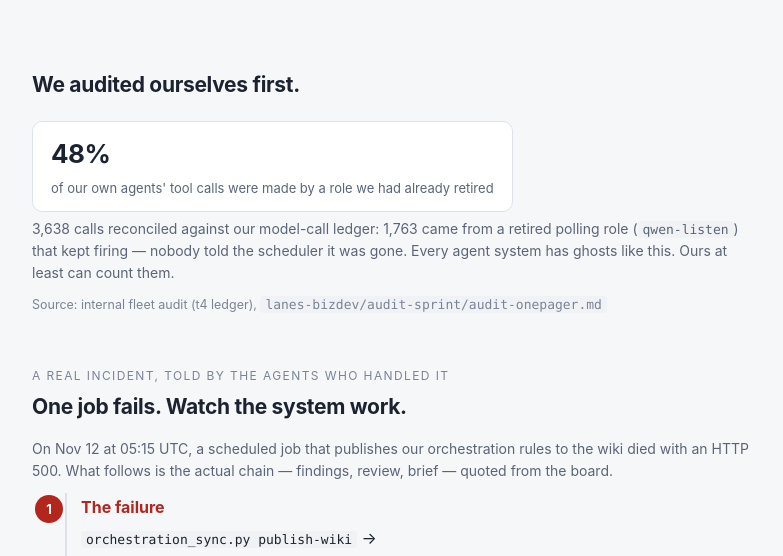
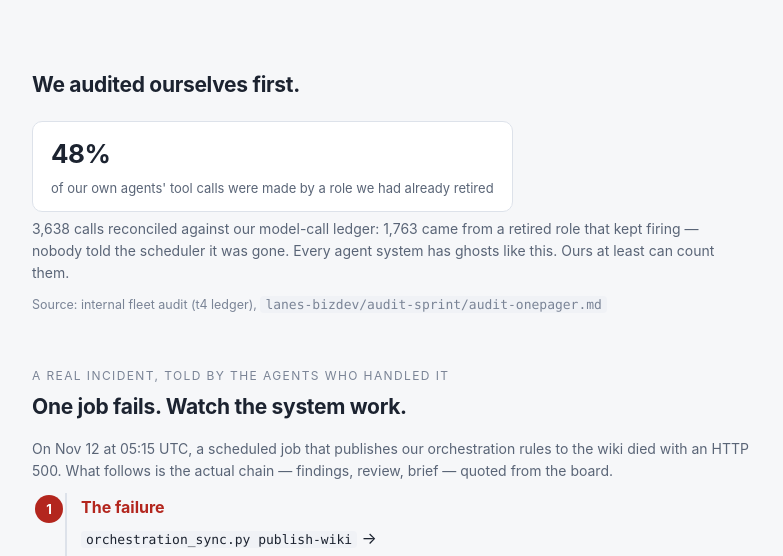
Before and after one commit to rl-ai/aerial, a plain HTML site: page teaser.html in a window 1280 px wide. Shown: the part 219-775 px from the top of the page, without its empty margins (248-1031 px from the left). Drawn offline with Linux system fonts and the light colour scheme.

Commit message:
remove cluster-specific role name

```diff
--- a/teaser.html
+++ b/teaser.html
@@ -80,7 +80,7 @@
 <section id="hook">
   <h2>We audited ourselves first.</h2>
   <div class="stat"><b>48%</b><span>of our own agents' tool calls were made by a role we had already retired</span></div>
-  <p class="muted">3,638 calls reconciled against our model-call ledger: 1,763 came from a retired polling role (<code>qwen-listen</code>) that kept firing — nobody told the scheduler it was gone. Every agent system has ghosts like this. Ours at least can count them.</p>
+  <p class="muted">3,638 calls reconciled against our model-call ledger: 1,763 came from a retired role that kept firing — nobody told the scheduler it was gone. Every agent system has ghosts like this. Ours at least can count them.</p>
   <p class="src">Source: internal fleet audit (t4 ledger), <code>lanes-bizdev/audit-sprint/audit-onepager.md</code></p>
 </section>
 
```
